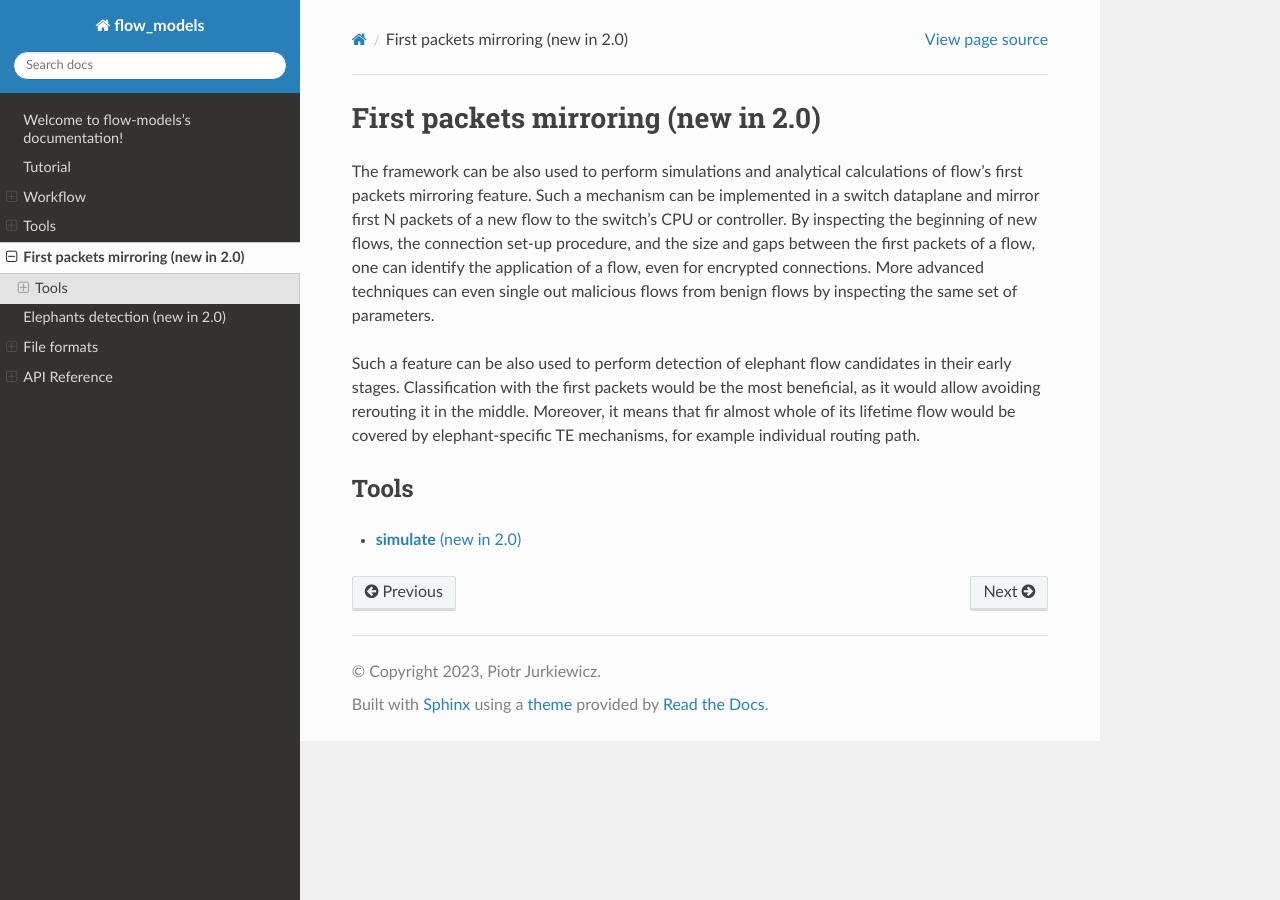
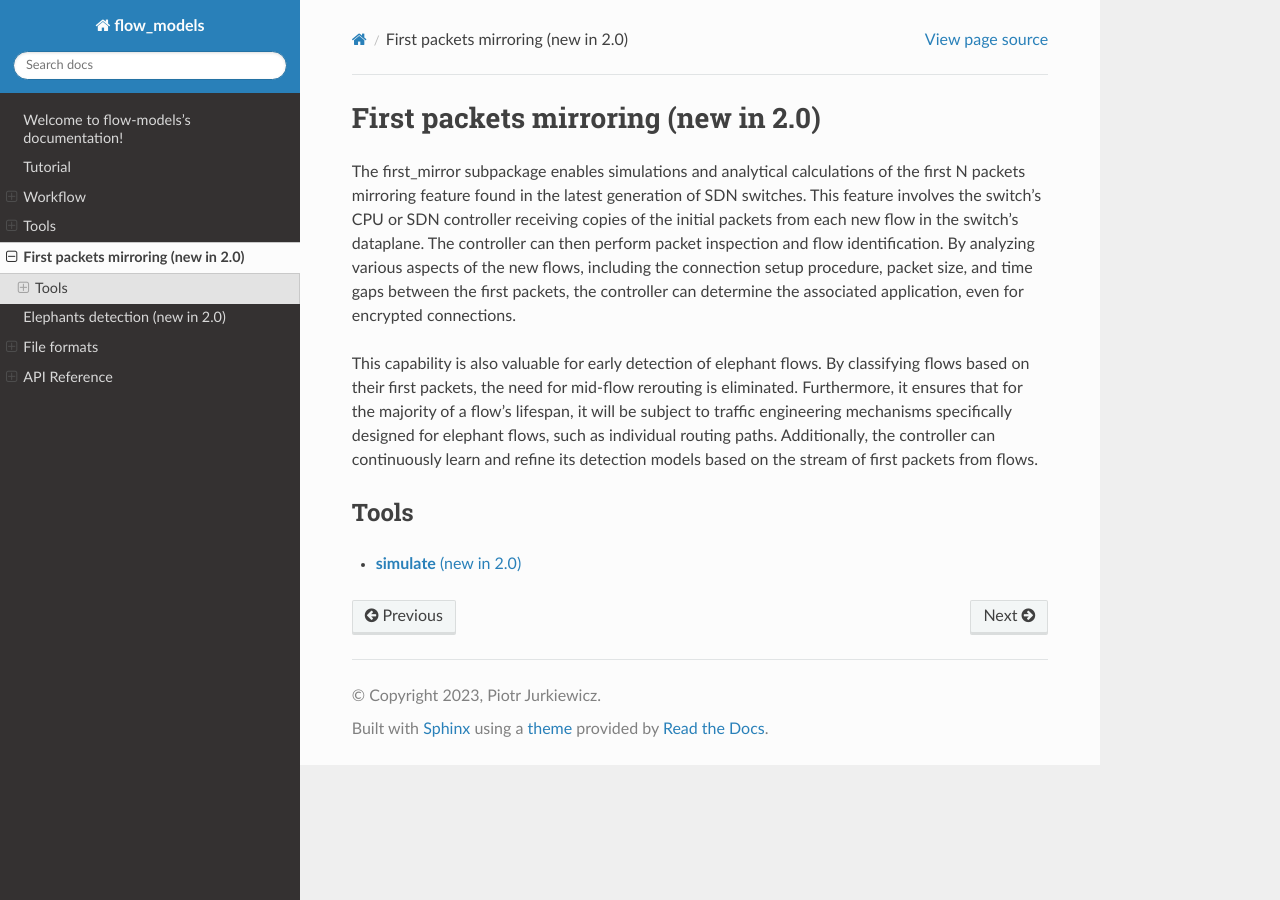
Before and after one commit to piotrjurkiewicz/flow-models, a Sphinx documentation site: the page built from docs/first_mirror.rst, in a window 1280 px wide. Built offline with Sphinx 7.4.7 and the Read the Docs theme 2.0.0, drawn with Linux system fonts in a browser that asks for light colours.

Commit message:
Improve documentation

```diff
--- a/docs/first_mirror.rst
+++ b/docs/first_mirror.rst
@@ -1,9 +1,9 @@
 First packets mirroring (new in 2.0)
 ************************************
 
-The framework can be also used to perform simulations and analytical calculations of flow's first packets mirroring feature. Such a mechanism can be implemented in a switch dataplane and mirror first N packets of a new flow to the switch's CPU or controller. By inspecting the beginning of new flows, the connection set-up procedure, and the size and gaps between the first packets of a flow, one can identify the application of a flow, even for encrypted connections. More advanced techniques can even single out malicious flows from benign flows by inspecting the same set of parameters.
+The first_mirror subpackage enables simulations and analytical calculations of the first N packets mirroring feature found in the latest generation of SDN switches. This feature involves the switch's CPU or SDN controller receiving copies of the initial packets from each new flow in the switch's dataplane. The controller can then perform packet inspection and flow identification. By analyzing various aspects of the new flows, including the connection setup procedure, packet size, and time gaps between the first packets, the controller can determine the associated application, even for encrypted connections.
 
-Such a feature can be also used to perform detection of elephant flow candidates in their early stages. Classification with the first packets would be the most beneficial, as it would allow avoiding rerouting it in the middle. Moreover, it means that fir almost whole of its lifetime flow would be covered by elephant-specific TE mechanisms, for example individual routing path.
+This capability is also valuable for early detection of elephant flows. By classifying flows based on their first packets, the need for mid-flow rerouting is eliminated. Furthermore, it ensures that for the majority of a flow's lifespan, it will be subject to traffic engineering mechanisms specifically designed for elephant flows, such as individual routing paths. Additionally, the controller can continuously learn and refine its detection models based on the stream of first packets from flows.
 
 Tools
 =====
--- a/docs/tools/convert.rst
+++ b/docs/tools/convert.rst
@@ -1,5 +1,5 @@
-:program:`convert` (new in 2.0)
-*******************************
+:program:`convert`
+******************
 
 .. argparse::
    :ref: flow_models.convert.parser
```
